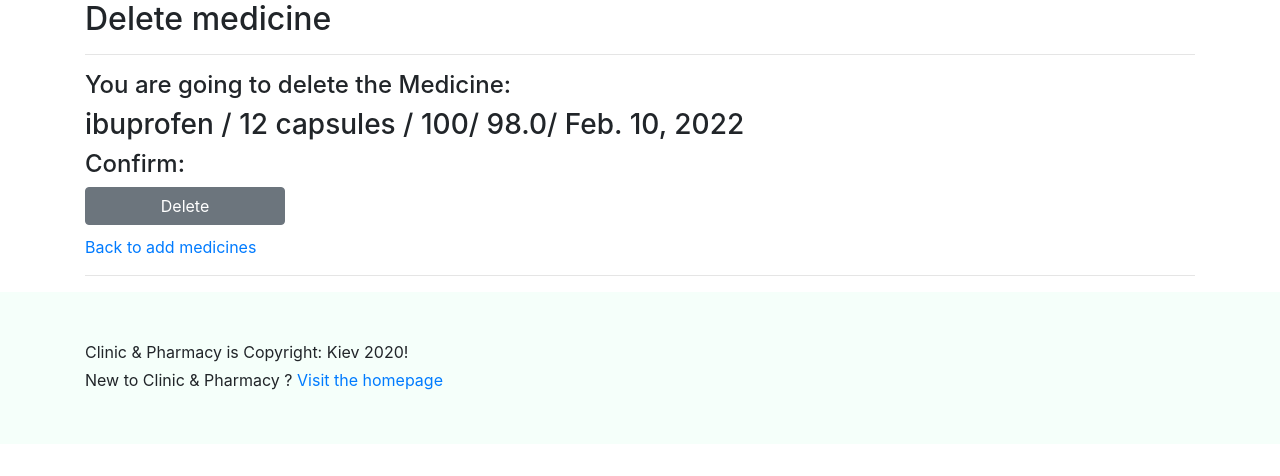
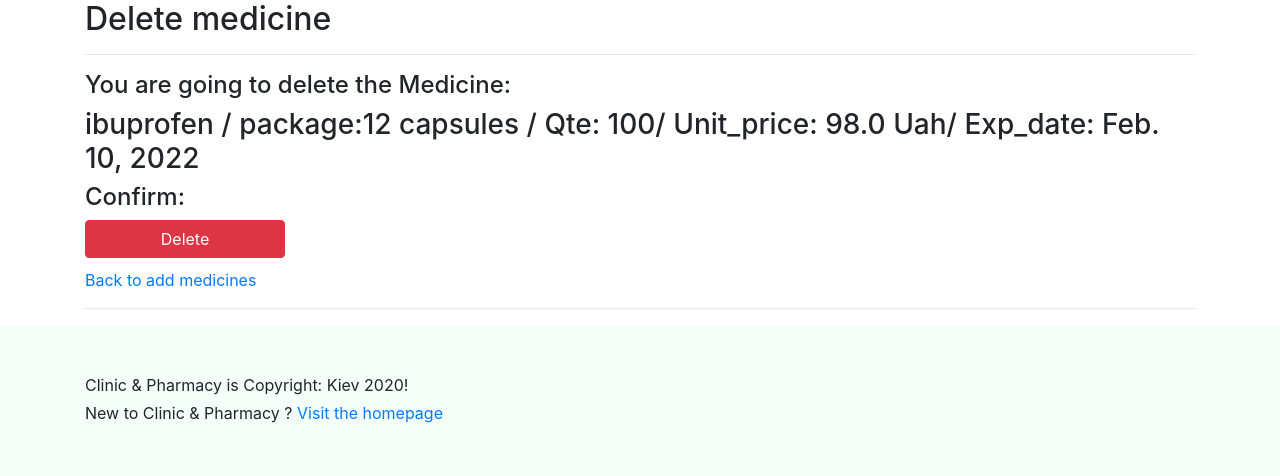
Before and after one commit to luther-python-projects/my_clinic_phar, a Django app: page /Medicines/delete/2 in a window 1280 px wide. Shown: the part 136-612 px from the top of the page. Run offline with Django 3.2, Linux system fonts and the light colour scheme; data comes from the database, SQL or seed files in the repository; some libraries are stand-ins or nearby versions.

Commit message:
CRUD-operation

```diff
--- a/templates/medicines/delete.html
+++ b/templates/medicines/delete.html
@@ -8,11 +8,11 @@
     <h2>{{ title }}</h2>
     <hr>
     <h4>You are going to delete the Medicine:</h4>
-    <h3>{{ medicine.description }} / {{ medicine.package}} / {{ medicine.Qte }}/ {{ medicine.Unit_Price }}/ {{ medicine.Exp_date }}</h3>
+    <h3>{{ medicine.description }} / package:{{ medicine.package}} / Qte: {{ medicine.Qte }}/ Unit_price: {{ medicine.Unit_Price }} Uah/ Exp_date: {{ medicine.Exp_date }}</h3>
     <h4>Confirm:</h4>
     <form action="/Medicines/delete/{{ medicine.id }}" method="POST">
         {% csrf_token %}
-        <input type="submit" value="Delete" class="btn btn-secondary" style="width: 200px">
+        <input type="submit" value="Delete" class="btn btn-danger" style="width: 200px">
     </form>
        <div style="margin-top: 10px">
           <a href="/Medicines">Back to add medicines</a>
```
